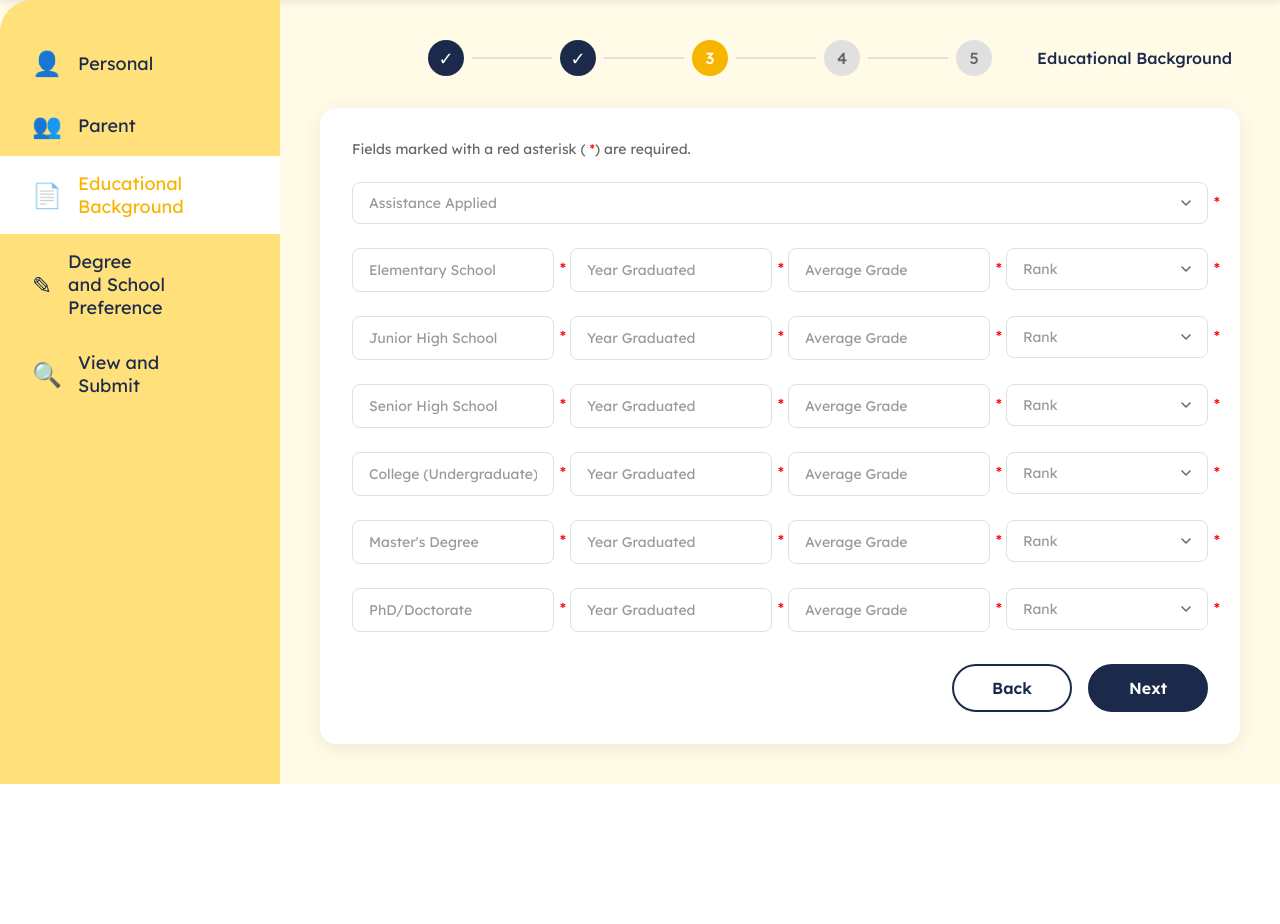
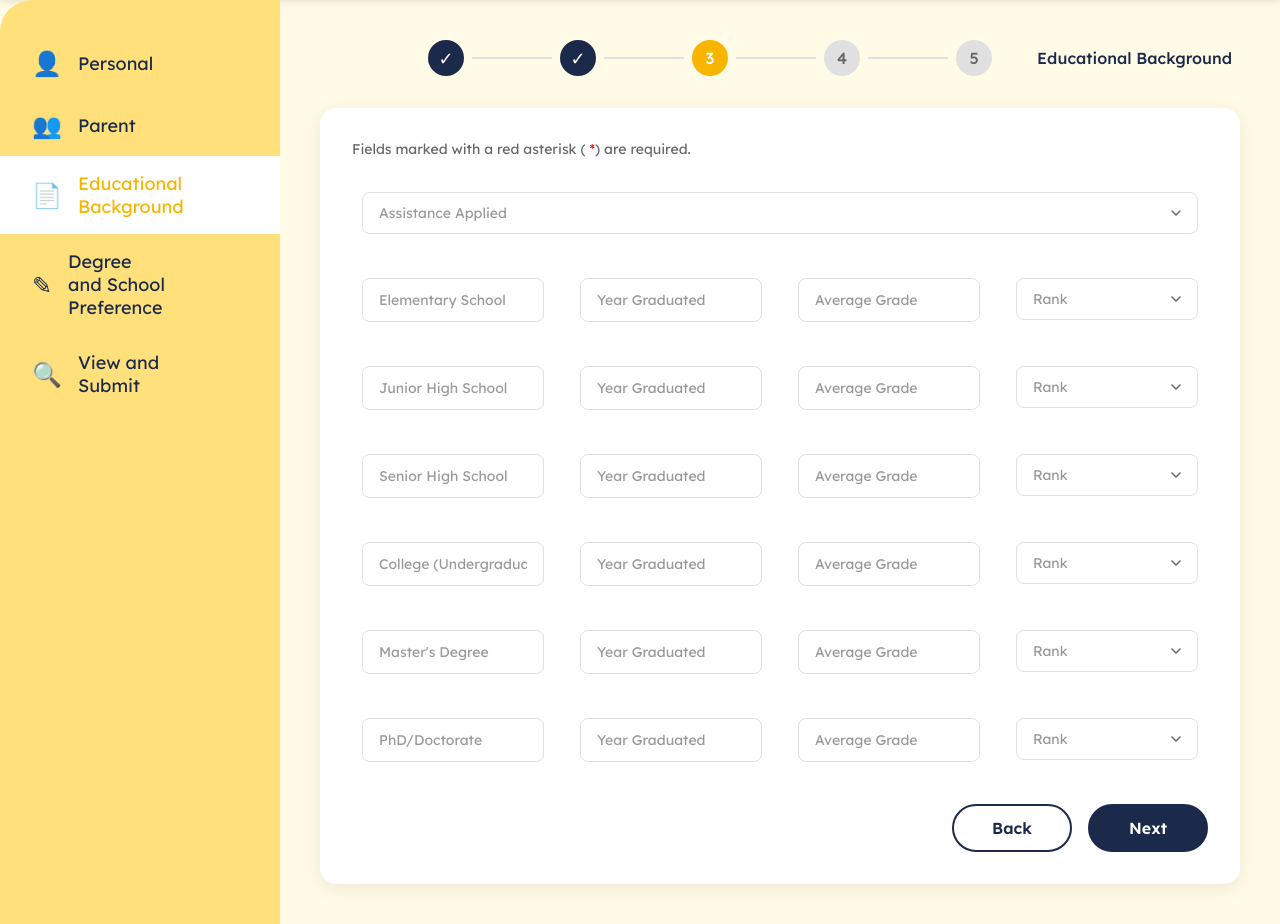
Before and after one commit to Rorenzue/InfoMan-Project-Group-3, a PHP site: page /pages/educationaldesign.html in a window 1280 px wide. Shown: the part 84-1008 px from the top of the page. Before the commit the page ends 868 px from the top, so only its background shows below. Run offline with PHP 8.4, Linux system fonts and the light colour scheme.

Commit message:
Update educationaldesign.css

```diff
--- a/infoman_ui/static/css/educationaldesign.css
+++ b/infoman_ui/static/css/educationaldesign.css
@@ -168,8 +168,17 @@
 }
 
 .form-group {
+    margin: 10px;
     flex: 1;
-    position: relative;
+}
+
+.full-width {
+    width: 100%;
+    max-width: 100%;
+}
+
+.full-width select {
+    width: 100%;
 }
 
 .form-group input[type="text"],
```
